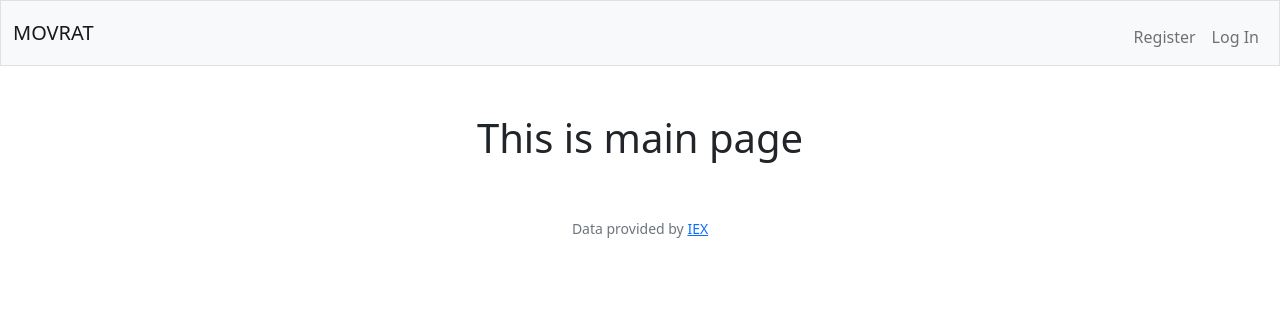
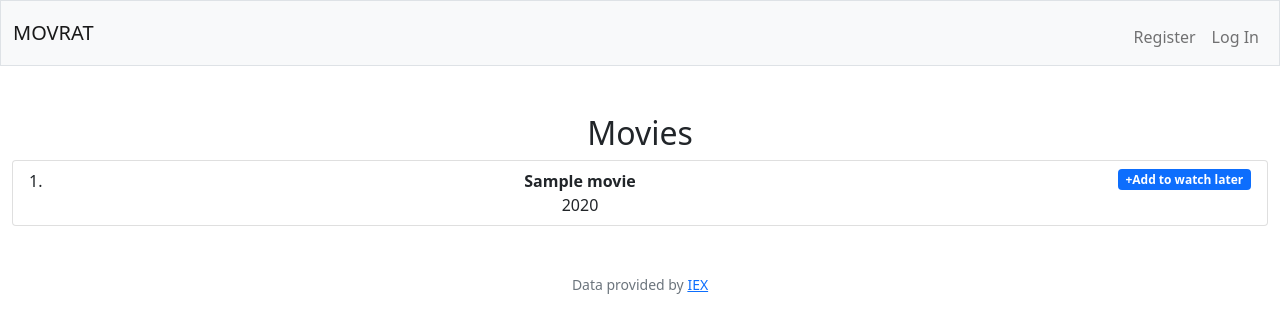
Before and after one commit to ArkanArsalan/CS50-final-project, a Flask app: template templates/index.html in a window 1280 px wide. Shown: the top 333 px of the page. Run offline with Flask 3, Linux system fonts and the light colour scheme; the template is opened without the code that fills it: most values are stand-ins (such as "Sample title", 1, 10 or a date in 2020); some libraries are stand-ins or nearby versions.

Commit message:
add movie list on main page

```diff
--- a/app.py
+++ b/app.py
@@ -34,8 +34,8 @@ def after_request(response):
 @app.route("/")
 @login_required
 def index():
-    """Show portfolio of stocks"""
-    return render_template("index.html")
+    movies = db.execute("SELECT * FROM movies order by RANDOM() LIMIT 10")
+    return render_template("index.html", movies=movies)
 
 
 @app.route("/login", methods=["GET", "POST"])
--- a/templates/index.html
+++ b/templates/index.html
@@ -5,5 +5,16 @@
 {% endblock %}
 
 {% block main %}
-<h1>This is main page</h1>
+<h2>Movies</h2>
+<ol class="list-group list-group-numbered">
+    {% for movie in movies %}
+    <li class="list-group-item d-flex justify-content-between align-items-start">
+        <div>
+            <div class="fw-bold" id="title">{{ movie["title"] }}</div>
+            <div id="year">{{ movie["year"] }}</div>
+        </div>
+      <span class="badge bg-primary">+Add to watch later</span>
+    </li>
+    {% endfor %}
+</ol>
 {% endblock %}
```
Also changed, not shown: 2 other files.
